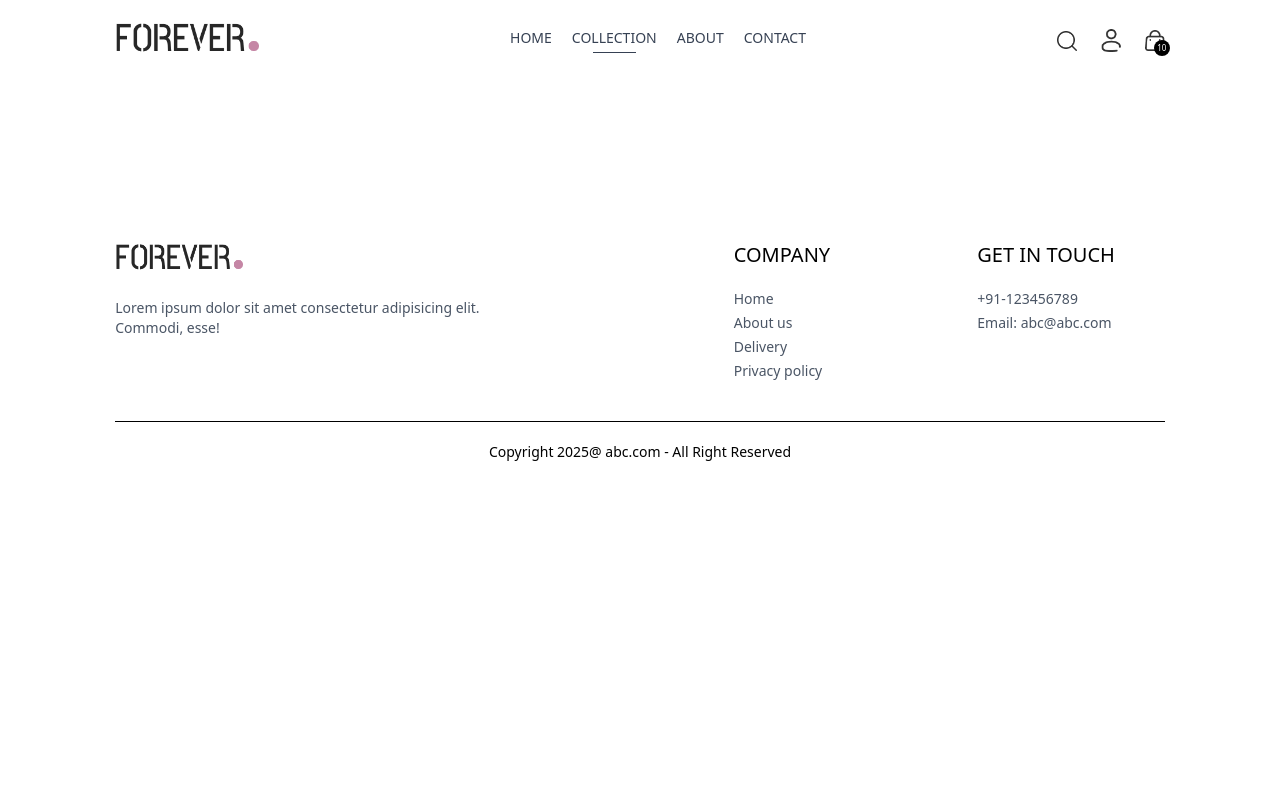
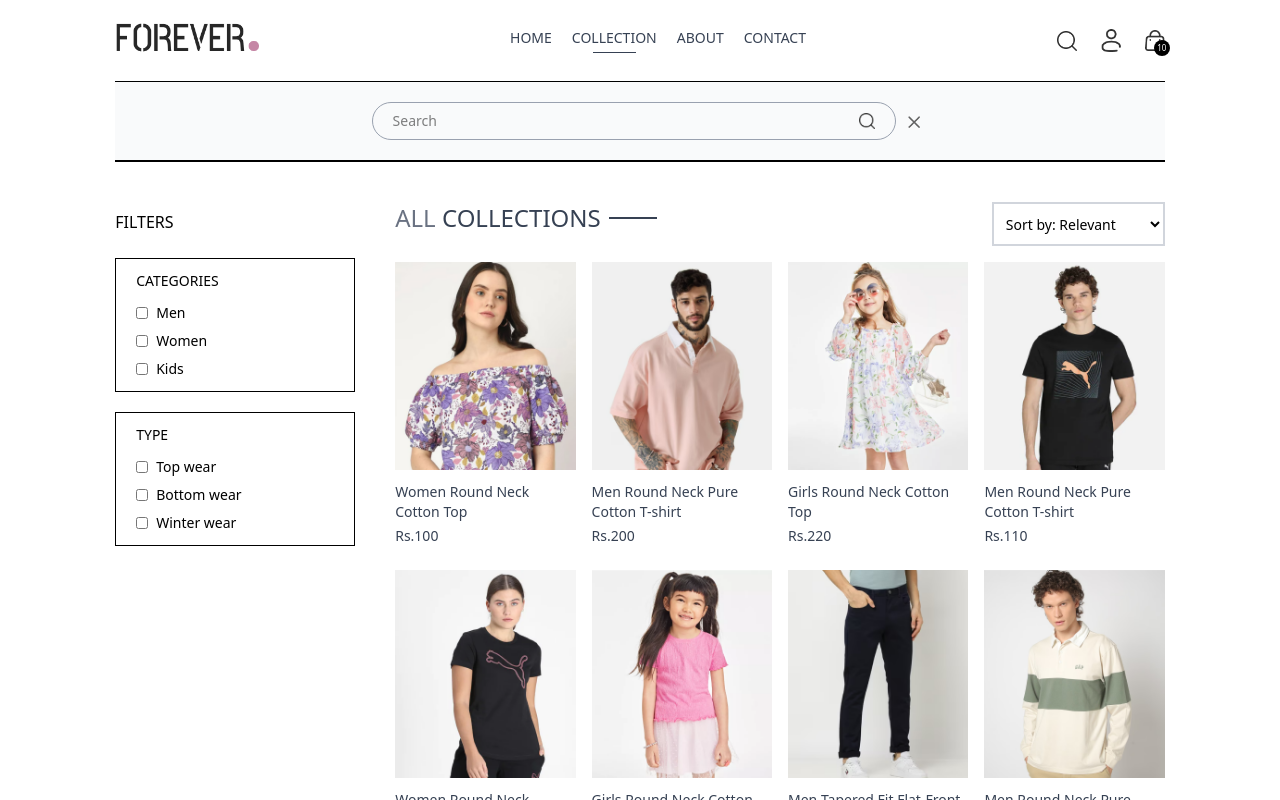
Before and after one commit to Sukhmeet-0/Lueur, a React (Vite) app in the folder frontend/: page /collection in a window 1280 px wide. Both pictures are taken after a click on the picture 1066 px from the left and 40 px from the top of the page. Shown: the top 800 px of the page. Built offline with nearby package versions, Linux system fonts and the light colour scheme.

Commit message:
adding search sort functionality in colletion page and now need to set product display page

```diff
--- a/frontend/src/App.jsx
+++ b/frontend/src/App.jsx
@@ -10,11 +10,13 @@
 import Orders from './pages/Orders'
 import Navbar from './components/Navbar'
 import Footer from './components/Footer'
+import SearchBar from './components/SearchBar'
 
 const App = () => {
   return (
     <div className='px-4 sm:px-[5vw] md:px-[7vw] lg:px-[9vw]'>
       <Navbar/>
+      <SearchBar/>
       <Routes>
         <Route path = '/' element = {<Home/>} />
         <Route path='/collection' element={<Collection/>}/>
--- a/frontend/src/components/Navbar.jsx
+++ b/frontend/src/components/Navbar.jsx
@@ -1,9 +1,11 @@
-import React, { useState } from 'react'
+import React, { useContext, useState } from 'react'
 import {assets} from '../assets/frontend_assets/assets'
 import { Link, NavLink } from 'react-router-dom'
+import { ShopContext } from '../context/ShopContext';
 
 const Navbar = () => {
-    const [visible,setVisible] = useState(false)
+    const [visible,setVisible] = useState(false);
+    const {setShowSearch,showSearch} = useContext(ShopContext);
   return (
     <div className='flex items-center justify-between py-5 font-medium'>
         <Link to='/'>
@@ -28,7 +30,7 @@
         </NavLink>
       </ul>
       <div className='flex items-center gap-6'>
-        <img src={assets.search_icon} className='w-5 cursor-pointer' alt=''/>
+        <img onClick={()=>setShowSearch(!showSearch)} src={assets.search_icon} className='w-5 cursor-pointer' alt=''/>
         <div className='group relative'>
             <img className='w-5 cursor-pointer' src={assets.profile_icon} alt=''/>
             <div className='group-hover:block hidden absolute dropdown-menu right-0 pt-4'>
--- /dev/null
+++ b/frontend/src/components/SearchBar.jsx
@@ -0,0 +1,31 @@
+import React, { useContext, useEffect, useState } from 'react'
+import { ShopContext } from '../context/ShopContext'
+import { assets } from '../assets/frontend_assets/assets';
+import { useLocation } from 'react-router-dom';
+
+const SearchBar = () => {
+
+    const {search,setSearch,showSearch,setShowSearch} = useContext(ShopContext);
+    const location = useLocation();
+    const [visible,setVisible] = useState(false);
+
+    useEffect(()=>{
+        if(location.pathname.includes('collection')){
+            setVisible(true);
+        }else{
+            setVisible(false);
+        }
+    },[location])
+
+  return showSearch && visible ? (
+    <div className='border-t border-b bg-gray-50 text-center'>
+      <div className='inline-flex items-center justify-center border border-gray-400 px-5 py-2 my-5 mx-3 rounded-full w-3/4 sm:w-1/2'>
+        <input value={search} onChange={(e)=>setSearch(e.target.value)} className='flex-1 outline-none bg-inherit text-sm' type="text" placeholder='Search' />
+        <img className='w-4' src={assets.search_icon} alt=''/>
+      </div>
+      <img onClick={()=>setShowSearch(false)} className='inline w-3 cursor-pointer' src={assets.cross_icon} alt=''/>
+    </div>
+  ):null;
+}
+
+export default SearchBar
--- a/frontend/src/context/ShopContext.jsx
+++ b/frontend/src/context/ShopContext.jsx
@@ -1,4 +1,4 @@
-import { createContext } from "react";
+import { createContext, useState } from "react";
 import { products } from "../assets/frontend_assets/assets";
 
 export const ShopContext = createContext();
@@ -7,11 +7,17 @@
 
     const currency = 'Rs.';
     const delivery_fee = 10;
+    const[search,setSearch] = useState('');
+    const [showSearch, setShowSearch] = useState(false);
 
     const value = {
         products,
         currency,
-        delivery_fee
+        delivery_fee,
+        search,
+        setSearch,
+        showSearch,
+        setShowSearch
     }
     return(
         <ShopContext.Provider value={value}>
--- a/frontend/src/pages/Collection.jsx
+++ b/frontend/src/pages/Collection.jsx
@@ -1,9 +1,143 @@
-import React from 'react'
+import React, { useContext, useEffect, useState } from 'react'
+import {ShopContext} from '../context/ShopContext'
+import { assets } from '../assets/frontend_assets/assets';
+import Title from '../components/Title'
+import ProductItem from '../components/ProductItem'
 
 const Collection = () => {
+
+  const {products,search,showSearch} = useContext(ShopContext);
+  const [showFilter,setShowFilter] = useState(false)
+  const [filterProducts,setFilterProducts] = useState([]);
+
+  const [category,setCategory] = useState([]);
+  const [subCategory,setSubcategory] = useState([]);
+  const [sortType,setSortType] = useState('relevant');
+
+  const toggleCategory = (e)=>{
+    if(category.includes(e.target.value)){
+      setCategory(prev=>prev.filter(item=>item!==e.target.value))
+    }else{
+      setCategory(prev=>[...prev,e.target.value])
+    }
+  }
+
+
+  const toggleSubCategory = (e) =>{
+    if(subCategory.includes(e.target.value)){
+      setSubcategory(prev=>prev.filter(item=>item!== e.target.value));
+    }else{
+      setSubcategory(prev=>[...prev, e.target.value])
+    }
+  }
+
+  const applyFilter = () =>{
+    let productsCopy = products.slice();
+
+    if(showSearch && search){
+      productsCopy = productsCopy.filter(item=> item.name.toLowerCase().includes(search.toLowerCase()))
+    }
+    if(category.length > 0){
+      productsCopy = productsCopy.filter(item => category.includes(item.category));
+    }
+
+    if(subCategory.length > 0){
+      productsCopy = productsCopy.filter(item => subCategory.includes(item.subCategory));
+    }
+
+
+    setFilterProducts(productsCopy);
+  }
+
+  const sortProduct = () =>{
+    let fpCopy = filterProducts.slice();
+
+    switch(sortType){
+      case 'low-high':
+        setFilterProducts(fpCopy.sort((a,b)=>(a.price - b.price)));
+        break;
+      case 'high-low':
+        setFilterProducts(fpCopy.sort((a,b)=>(b.price-a.price)));
+        break;
+      default:
+        applyFilter();
+        break;
+    }
+  }
+
+  useEffect(()=>{
+    setFilterProducts(products)
+  },[])
+
+  useEffect(()=>{
+    applyFilter()
+  },[category,subCategory,search,showSearch])
+
+  useEffect(()=>{
+    sortProduct()
+  },[sortType])
+
+
   return (
-    <div>
+    <div className='flex flex-col sm:flex-row gap-1 sm:gap-10  pt-10 border-t'>
+      {/* Filter options*/}
+      <div className='min-w-60'>
+        <p className='my-2 text-cl flex items-center cursor-pointer gap-2' onClick={()=>setShowFilter(!showFilter)}>FILTERS<img className={`h-3 sm:hidden ${showFilter?'rotate-90':''}`} src={assets.dropdown_icon}/></p>
+        {/* Category filter */}
+        <div className={`border border-gary-300 pl-5 py-3 mt-6 ${showFilter?'':'hidden'} sm:block`}>
+          <p className='mb-3 text-sm font-medium'>CATEGORIES</p>
+          <div className='flex flex-col gap-2 text-sm font-ligt text-gary-700'>
+            <p className='flex gap-2'>
+              <input className='w-3' type='checkbox' value={'Men'} onChange={toggleCategory}/> Men
+            </p>
+            <p className='flex gap-2'>
+              <input className='w-3' type='checkbox' value={'Women'} onChange={toggleCategory}/> Women
 
+            </p>
+            <p className='flex gap-2'>
+              <input className='w-3' type='checkbox' value={'Kids'} onChange={toggleCategory}/> Kids
+            </p>
+          </div>
+        </div>
+        {/* SubCategory Filter */}
+        <div className={`border border-gary-300 pl-5 py-3 my-5 ${showFilter?'':'hidden'} sm:block`}>
+          <p className='mb-3 text-sm font-medium'>TYPE</p>
+          <div className='flex flex-col gap-2 text-sm font-ligt text-gary-700'>
+            <p className='flex gap-2'>
+              <input className='w-3' type='checkbox' value={'Topwear'} onChange={toggleSubCategory}/> Top wear
+            </p>
+            <p className='flex gap-2'>
+              <input className='w-3' type='checkbox' value={'Bottomwear'} onChange={toggleSubCategory}/> Bottom wear
+
+            </p>
+            <p className='flex gap-2'>
+              <input className='w-3' type='checkbox' value={'Winterwear'} onChange={toggleSubCategory}/> Winter wear
+            </p>
+          </div>
+      </div>
+        </div>
+        {/* Right side */}
+        <div className='flex-1'>
+          <div className='flex justify-between text-base sm:text-2xl mb-4'>
+            <Title text1={'ALL'} text2={'COLLECTIONS'}/>
+            {/* Product Sort */}
+            <select onChange={(e)=>setSortType(e.target.value)} className='border-2 border-gray-300 text-sm px-2'>
+              <option value='relevant'>Sort by: Relevant</option>
+              <option value='low-high'>Sort by: Low to High</option>
+              <option value='high-low'>Sort by: High to Low</option>
+            </select>
+          </div>
+
+          {/* Map products */}
+          <div className='grid grid-cols-2 md:grid-cols-3 lg:grid-cols-4 gap-4 gap-y-6'>
+            {
+              filterProducts.map((item,index)=>(
+                <ProductItem key={index} id={item._id} name={item.name} price={item.price} image={item.image}/>
+              ))
+            }
+          </div>
+
+        </div>
     </div>
   )
 }
--- a/frontend/src/pages/Product.jsx
+++ b/frontend/src/pages/Product.jsx
@@ -1,11 +1,31 @@
-import React from 'react'
+import React, { useContext, useEffect, useState } from 'react'
+import { useParams } from 'react-router-dom'
+import { ShopContext } from '../context/ShopContext';
 
 const Product = () => {
-  return (
+  const {productId} = useParams();
+  const {products} = useContext(ShopContext);
+  const [productData,setProductData] = useState(false);
+  const [image,setImage] = useState('');
+
+  const fetchProductData = async()=>{
+    products.map((item,index)=>{
+      if(item._id === productId){
+        setProductData(item);
+        setImage(item.image[0]);
+        return null;
+      }
+    })
+  }
+
+  useEffect(()=>{
+    fetchProductData();
+  },[productId])
+  return productData? (
     <div>
 
     </div>
-  )
+  ):<div className='opacity-0'></div>
 }
 
 export default Product
```
